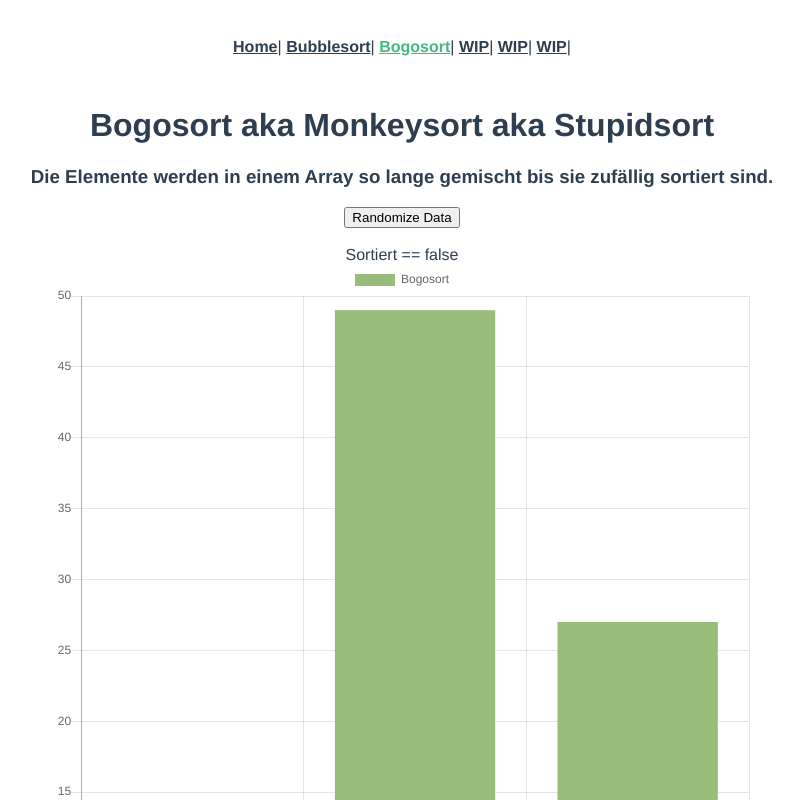
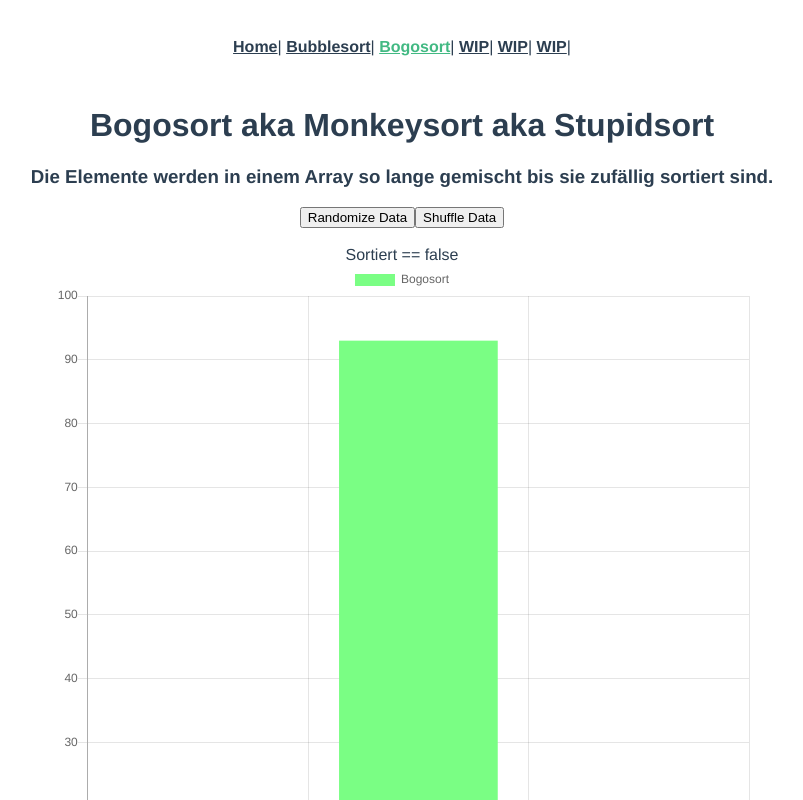
Before and after one commit to NK201/sorting_algorithms, a Vue app: page /bogosort in a window 1280 px wide. Shown: the top 800 px of the page, without its empty margins (238-1041 px from the left). Built offline with nearby package versions, Linux system fonts and the light colour scheme.

Commit message:
data in bogosort gets randomly shuffled but chart is not updating yet

```diff
--- a/src/views/Bogosort.vue
+++ b/src/views/Bogosort.vue
@@ -3,7 +3,8 @@
     <h1>Bogosort aka Monkeysort aka Stupidsort</h1>
     <h3>Die Elemente werden in einem Array so lange gemischt bis sie zufällig sortiert sind.</h3>
 
-    <button @click="randomize()">Randomize Data</button>
+    <button @click="fillRandomData()">Randomize Data</button>
+    <button @click="shuffleData(datacollection.datasets[0].data)">Shuffle Data</button>
 
     <div class="sorted">
       <br>
@@ -27,14 +28,21 @@ export default {
   data() {
     return {
       datacollection: null,
-      sorted: false
+      sorted: false,
+      color: "#121212"
     };
   },
   mounted() {
-    this.randomize();
+    this.fillRandomData();
+  },
+  watch: {
+    // data: function() {
+    //   this._chart.destroy();
+    //   //this.renderChart(this.data, this.options);
+    //   this.renderBarChart();
   },
   methods: {
-    randomize() {
+    fillRandomData() {
       this.datacollection = {
         labels: ["1", "2", "3"],
         datasets: [
@@ -47,6 +55,18 @@ export default {
       };
       this.checkIfSorted();
     },
+    shuffleData(arr) {
+      // shuffle the datacollection.datasets[0].data array == arr
+      for (let i = arr.length - 1; i > 0; i--) {
+        const j = Math.floor(Math.random() * (i + 1));
+        [arr[i], arr[j]] = [arr[j], arr[i]];
+      }
+
+      console.log(this.datacollection.datasets[0].data);
+
+      // update the chart
+      //this.datacollection.update();
+    },
     getRandomInt() {
       return Math.floor(Math.random() * (50 - 5 + 1)) + 5;
     },
@@ -56,6 +76,10 @@ export default {
       for (var i = 0; i < 6; i++) {
         color += letters[Math.floor(Math.random() * 16)];
       }
+
+      // set current color
+      this.color = color;
+
       return color;
     },
     getRandomArray() {
```
Also changed, not shown: 2 other files (tests, documents, lock files or other folders).
